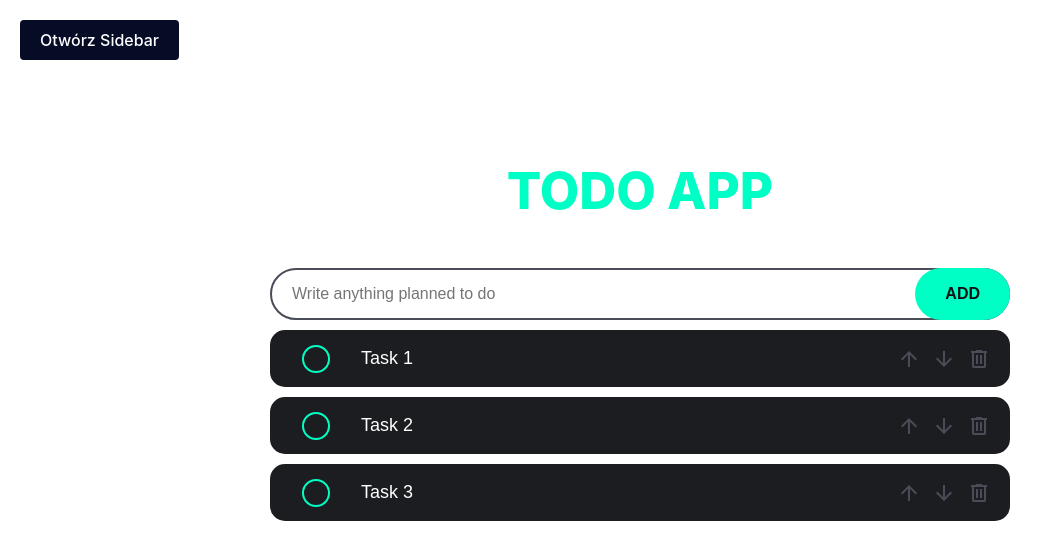
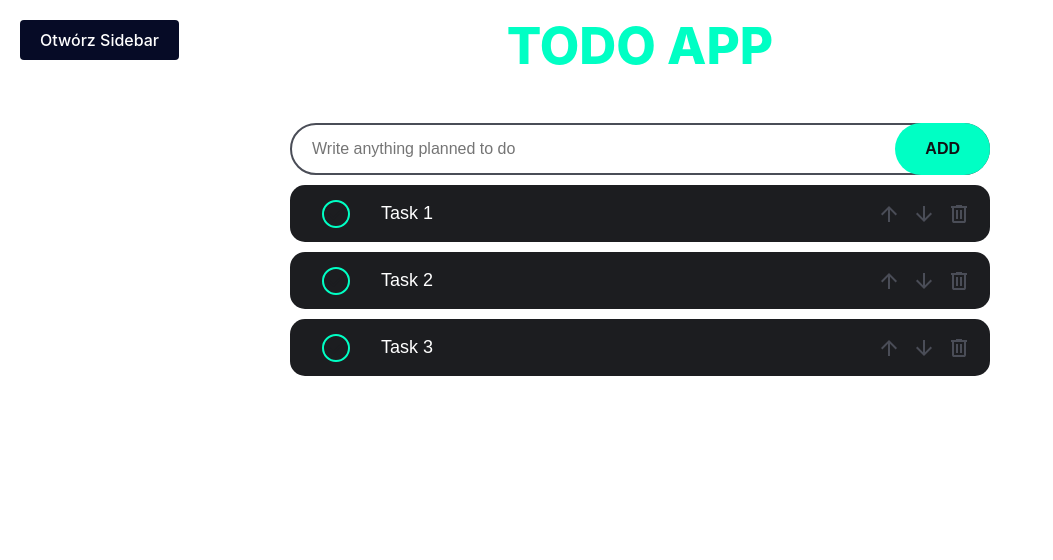
Before and after one commit to hgf700/todo_app, a React (Vite) app: page / in a window 1280 px wide. Shown: the top 560 px of the page, without its empty margins (0-1053 px from the left). Built offline with nearby package versions, Linux system fonts and the light colour scheme.

Commit message:
feat: todo component now is centered while sidebar is showed currently in desktop only

```diff
--- a/src/App.css
+++ b/src/App.css
@@ -1,16 +1,32 @@
+* {
+  margin: 0;
+  padding: 0;
+  box-sizing: border-box; /* Umożliwia bardziej przewidywalne obliczenia szerokości i wysokości */
+}
+
+html, body {
+  height: 100%; /* Upewnij się, że html i body zajmują pełną wysokość */
+  width: 100%; /* Upewnij się, że html i body zajmują pełną szerokość */
+  overflow: hidden; /* Ukrywa nadmiarowe przewijanie */
+}
+
 #root {
-    max-width: 1280px;
-    margin: 0 auto;
-    padding: 2rem;
+  width: 100%; /* Zmiana max-width na width, aby zająć całą szerokość */
+  height: 100vh; /* Cała wysokość widoku */
+  display: flex;
+  flex-direction: column;
+  align-items: center;
+  justify-content: center;
+  padding: 0; /* Usuń padding, aby zlikwidować dodatkowe miejsce */
   text-align: center;
   --backgground: #101114;
-    --primary-color:#1C1D20;
-    --secondary-color:#4A4D57;
-    --accent-color:#00FFC4;
-    --text-color:#F9F9F9;
+  --primary-color: #1C1D20;
+  --secondary-color: #4A4D57;
+  --accent-color: #00FFC4;
+  --text-color: #F9F9F9;
 }
 
-  .header{
+.header {
   text-align: center;
   padding: 20px;
   width: 700px;
@@ -22,15 +38,18 @@
   z-index: 100;
 }
 
-  .content{
+.content {
   grid-area: content;
   text-align: center;
   margin-left: auto;
   margin-top: 10px;
   margin-bottom: auto;
+  transition: margin-left 350ms ease, width 350ms ease; /* Animacja dla przesuwania */
+  width: 100%;
 }
 
-  .footer{
+
+.footer {
   grid-area: footer;
   text-align: center;
   margin-top: 20px;
--- a/src/App.jsx
+++ b/src/App.jsx
@@ -9,7 +9,9 @@ function App() {
   return (
     <div className="app-container">
       <SideWindow sidebarOpen={sidebarOpen} setSidebarOpen={setSidebarOpen} />
-      <MiddleContent sidebarOpen={sidebarOpen} />
+      <div className={`middle-content ${sidebarOpen ? 'reduced-width' : ''}`}>
+        <MiddleContent sidebarOpen={sidebarOpen} />
+      </div>
     </div>
   );
 }
--- a/src/sidewindow.css
+++ b/src/sidewindow.css
@@ -1,13 +1,3 @@
-/* Standardowa szerokość content */
-.content {
-  width: 100%;
-  transition: width 350ms ease;
-}
-
-/* Zmniejszona szerokość content, gdy sidebar jest aktywny */
-.content-reduced {
-  width: 80%;
-}
 
 /* Ustawienia sidebar */
 .nav-menu {
@@ -18,12 +8,12 @@
   justify-content: center;
   position: fixed;
   top: 0;
-  left: -100%;
-  transition: left 350ms ease-in-out;
+  left: -200px; /* Początkowo ukryte poza ekranem */
+  transition: left 350ms ease-in-out; /* Płynna animacja */
 }
 
 .nav-menu.active {
-  left: 0;
+  left: 0; /* Sidebar widoczny na ekranie */
 }
 
 .toggle-sidebar-button {
@@ -41,13 +31,19 @@
 }
 
 .toggle-sidebar-button.active {
-  left: 210px;
+  left: 210px; /* Przesunięcie przy otwartym sidebarze */
 }
 
 .toggle-sidebar-button:hover {
   background-color: #1a83ff;
 }
 
+/* Zmniejszenie szerokości contentu w zależności od stanu sidebara */
+.middle-content.reduced-width {
+  margin-left: 100px; /* Dopasowanie przesunięcia gdy sidebar jest aktywny */
+}
+
+/* Dodatkowe style dla elementów nawigacyjnych */
 .nav-menu-items {
   width: 100%;
 }
--- a/src/todomain.css
+++ b/src/todomain.css
@@ -1,4 +1,5 @@
-h1{
+
+h1 {
   margin-top: 100px;
   margin-bottom: 20px;
   font-size: 3rem;
```
Lines whose indentation alone changed are shown as unchanged.
